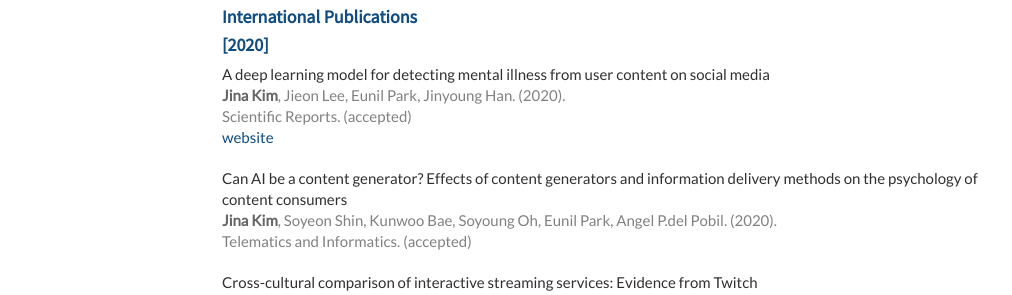
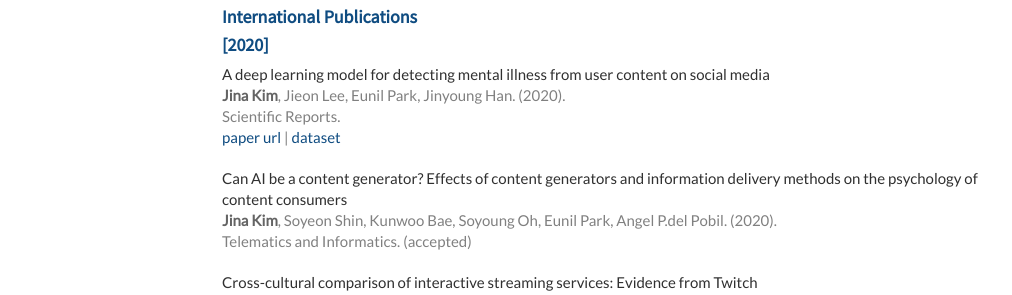
Before and after one commit to Jina-Kim/Jina-Kim.github.io, a Jekyll site: the page built from index.html, in a window 1280 px wide. Shown: the part 490-785 px from the top of the page, without its empty margins (138-1150 px from the left). Built offline with Jekyll 4.4.1, drawn with Linux system fonts in a browser that asks for light colours; nearby versions of some CDN libraries; the list of posts is cut into pages by our own code.

Commit message:
Update papers/20srep-mental.html

```diff
--- a/_includes/publications.html
+++ b/_includes/publications.html
@@ -7,8 +7,8 @@
         <header>
             A deep learning model for detecting mental illness from user content on social media<br/>
             <span> <em>Jina Kim</em>, Jieon Lee, Eunil Park, Jinyoung Han. (2020).</span><br/>
-            <span>Scientific Reports. (accepted) </span><br/>
-            <span><a href="{{site.baseurl}}/dataset/20srep-mental" class="paper_link">website</a></span>
+            <span>Scientific Reports. </span><br/>
+            <span><a href="https://www.nature.com/articles/s41598-020-68764-y" class="paper_link">paper url</a> | <a href="{{site.baseurl}}/dataset/20srep-mental" class="paper_link">dataset</a></span>
         </header>
     </article>
 
```
